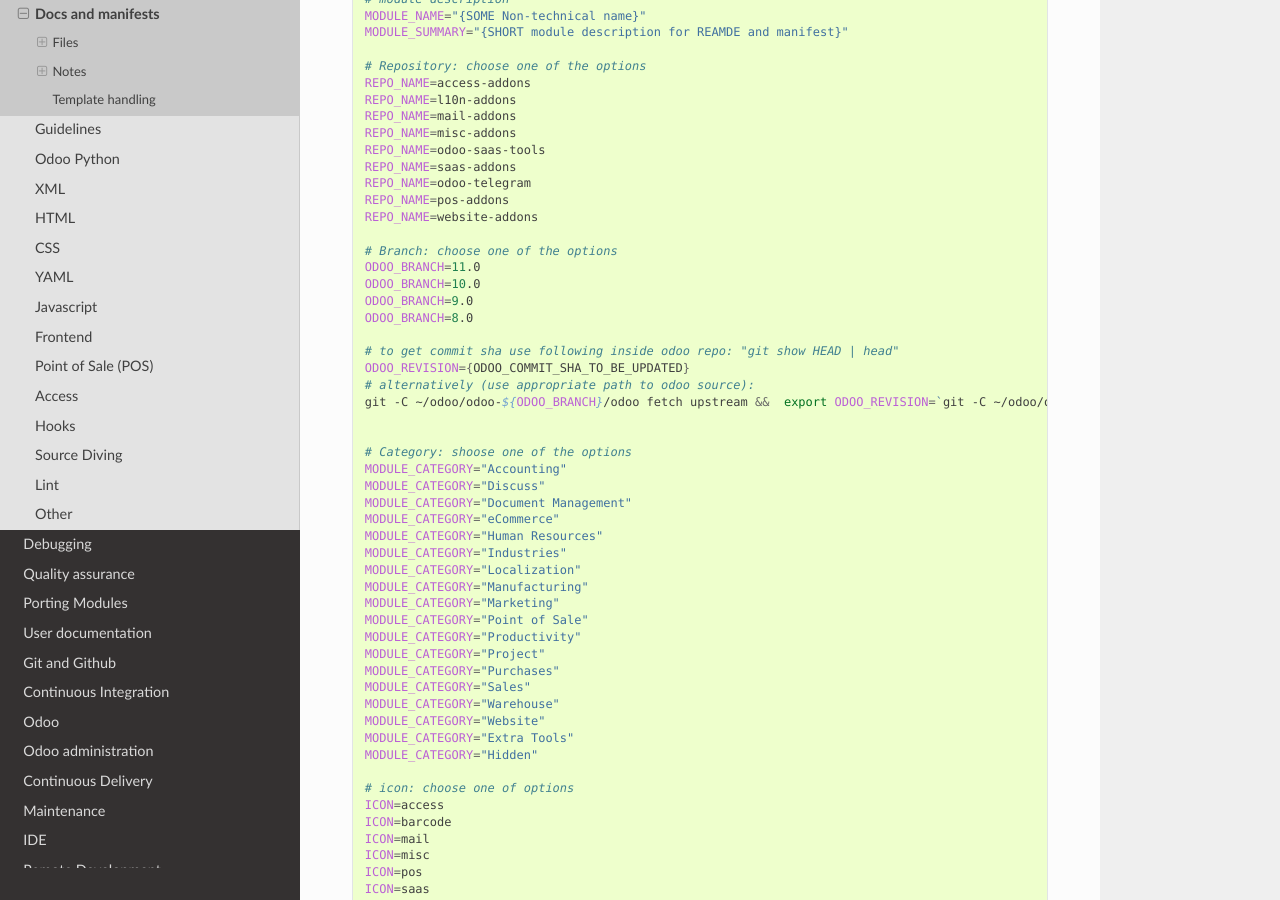
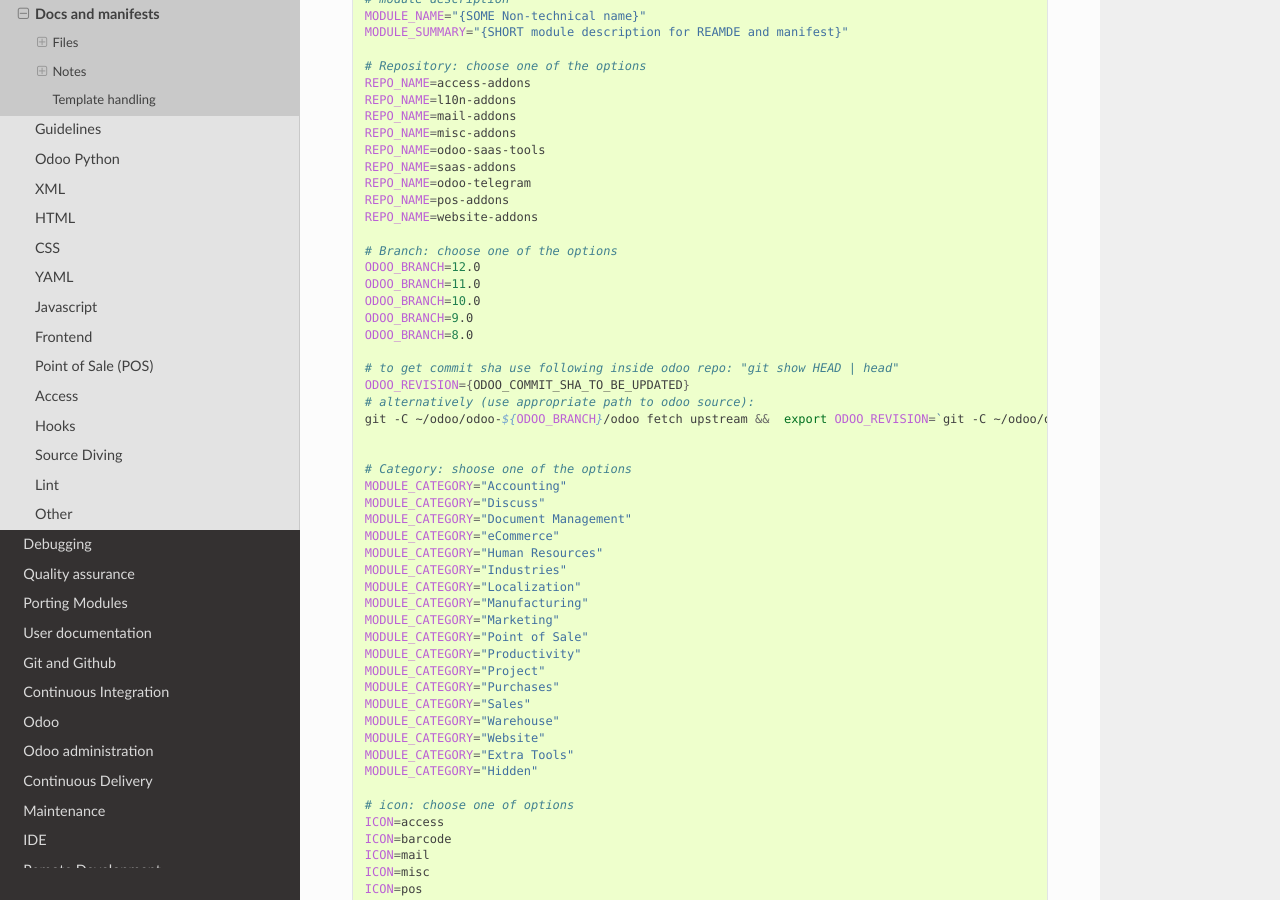
Before and after one commit to itpp-labs/odoo-development, a Sphinx documentation site: the page built from docs/dev/docs/index.rst, in a window 1280 px wide and 900 px high, scrolled down 1924 px. Built offline with Sphinx 7.4.7 and the Read the Docs theme 2.0.0, drawn with Linux system fonts in a browser that asks for light colours.

Commit message:
Update index.rst

```diff
--- a/docs/dev/docs/index.rst
+++ b/docs/dev/docs/index.rst
@@ -104,6 +104,7 @@
     REPO_NAME=website-addons
 
     # Branch: choose one of the options
+    ODOO_BRANCH=12.0
     ODOO_BRANCH=11.0
     ODOO_BRANCH=10.0
     ODOO_BRANCH=9.0
```
